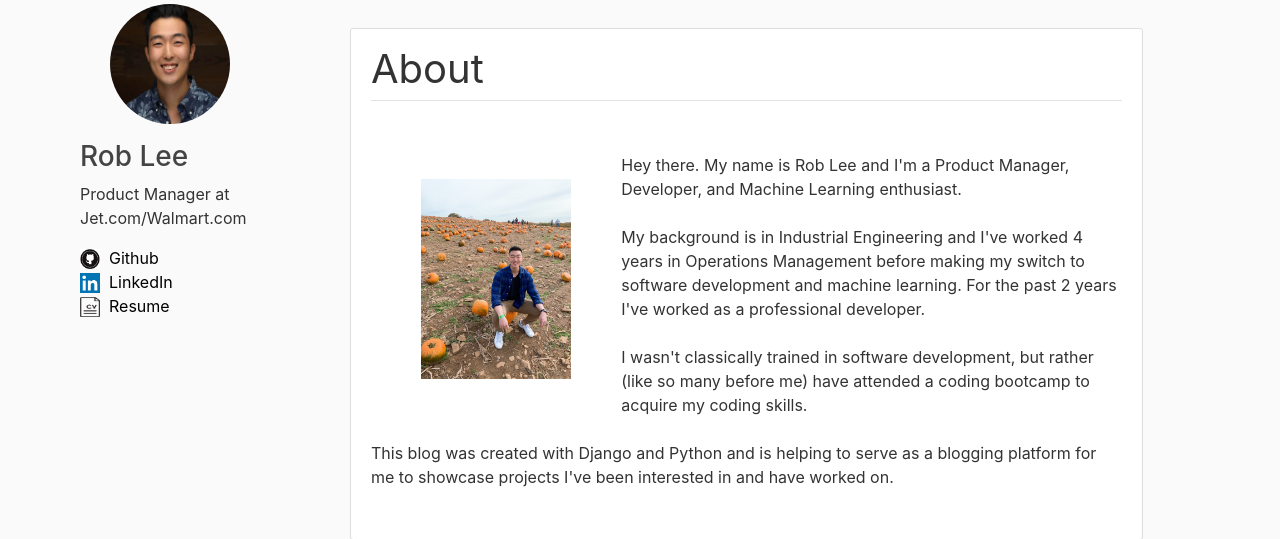
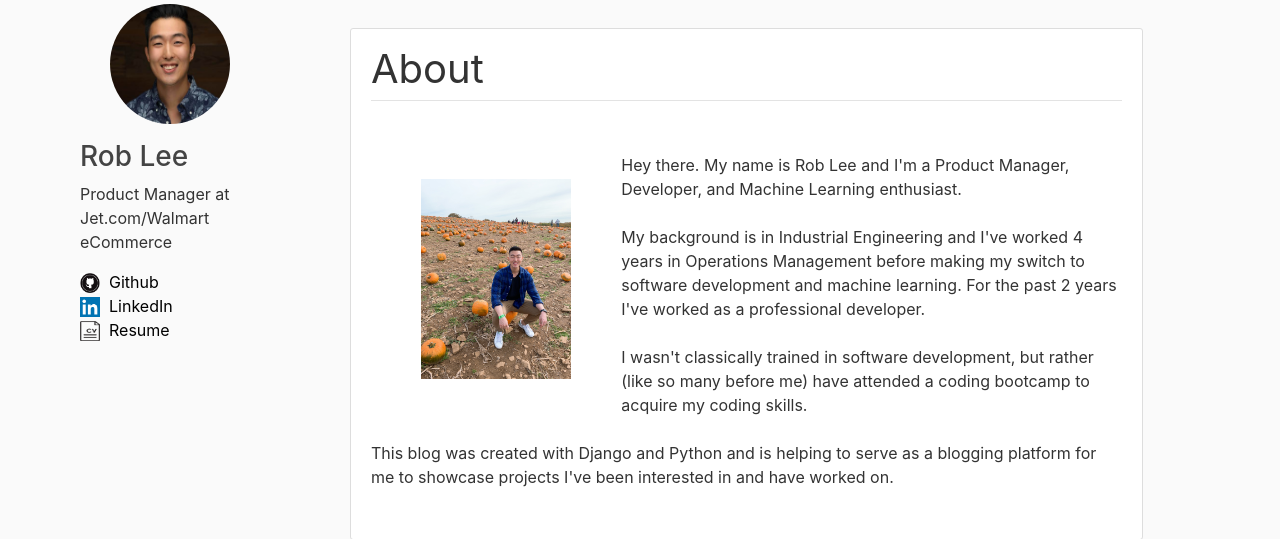
Before and after one commit to robshlee/django_blog, a Django app: page /about/ in a window 1280 px wide. Shown: the part 124-663 px from the top of the page. Run offline with Django 3.2, Linux system fonts and the light colour scheme; parts of the project's set-up code (start-up, migrations or seed data) failed here and were passed over; some libraries are stand-ins or nearby versions.

Commit message:
edit: daily commit

```diff
--- a/django_blog/blog/templates/blog/base.html
+++ b/django_blog/blog/templates/blog/base.html
@@ -87,7 +87,7 @@
           <div class="container-fluid">
             <img class="rounded-circle img-circle center" src="/media/profile_pics/rl_headshot.png">
             <h3 class="profile-pad">Rob Lee</h3>
-            <p class="profile-pad">Product Manager at <br/>Jet.com/Walmart.com</p>
+            <p class="profile-pad">Product Manager at <br/>Jet.com/Walmart eCommerce</p>
 
             <a href="https://github.com/robshlee" class="link">
               <img class="profile-icon profile-pad" src="/media/github_logo.png">&nbsp;&nbsp;Github
--- a/django_blog/blog/views.py
+++ b/django_blog/blog/views.py
@@ -113,4 +113,4 @@ class BookUpdateView(LoginRequiredMixin, UpdateView):
 
 class PostDeleteView(LoginRequiredMixin, DeleteView):
     model = Book
-    success_url = reverse('book-detail')
+    success_url = '/'
```
Also changed, not shown: django_blog/db.sqlite3.
